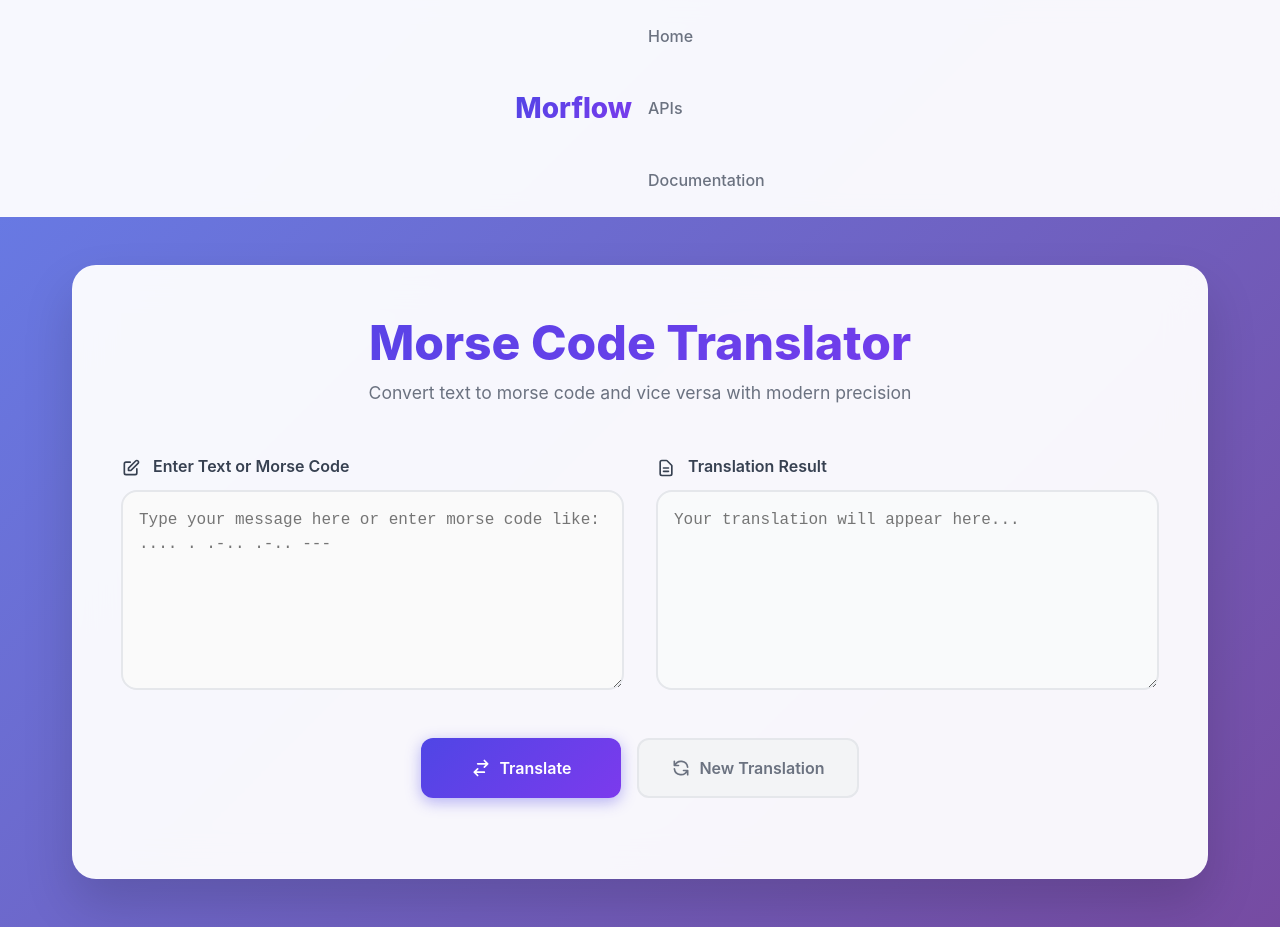
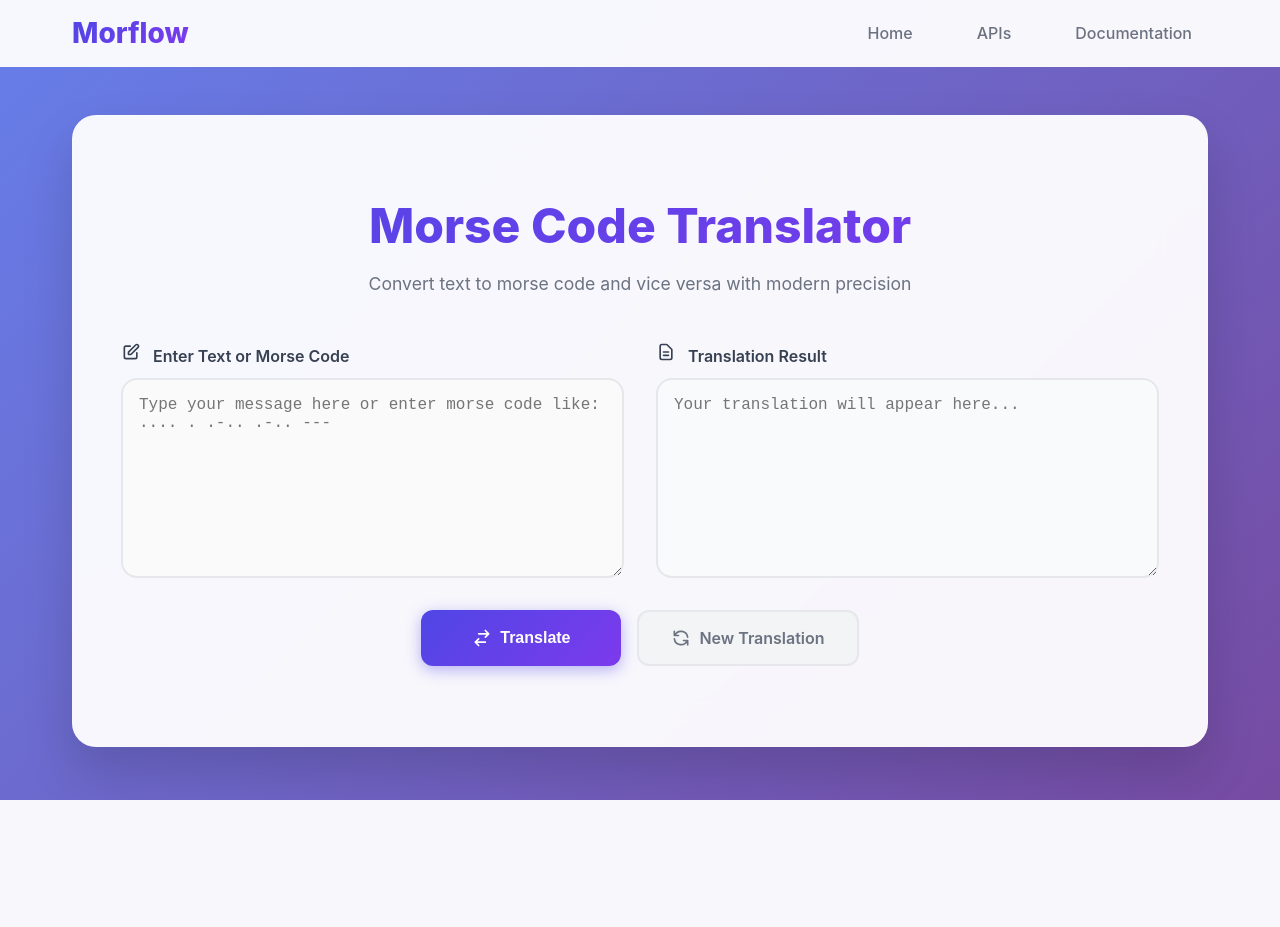
Before and after one commit to willi-felix/morflow, a Flask app: page / in a window 1280 px wide. After the commit the page ends 800 px from the top, so only its background shows below. Run offline with Flask 3, Linux system fonts and the light colour scheme; some libraries are stand-ins or nearby versions.

Commit message:
Update index.html

```diff
--- a/templates/index.html
+++ b/templates/index.html
@@ -7,9 +7,7 @@
     <meta name="keywords" content="Morse code, translator, encoding, decoding, morse code converter, online tool">
     <meta name="author" content="Limex Corp.">
     <title>Morflow - Morse Code Translator</title>
-    <link href="https://cdn.tailwindcss.com" rel="stylesheet">
-    <link href="https://maxcdn.bootstrapcdn.com/bootstrap/4.5.2/css/bootstrap.min.css" rel="stylesheet">
-    <link href="https://cdnjs.cloudflare.com/ajax/libs/font-awesome/5.15.4/css/all.min.css" rel="stylesheet">
+    <!-- The CSS styles from new.html are embedded here -->
     <style>
         body {
             box-sizing: border-box;
@@ -391,6 +389,7 @@
         </svg>
         Result copied to clipboard!
     </div>
+
     <script>
         function copyToClipboard() {
             const copyText = document.getElementById("resultText");
@@ -468,10 +467,6 @@
             });
         });
     </script>
-    <script>(function(){function c(){var b=a.contentDocument||a.contentWindow.document;if(b){var d=b.createElement('script');d.innerHTML="window.__CF$cv$params={r:'98f86f17026387f3',t:'MTc2MDYyNjkxMi4wMDAwMDA='};var a=document.createElement('script');a.nonce='';a.src='/cdn-cgi/challenge-platform/scripts/jsd/main.js';document.getElementsByTagName('head')[0].appendChild(a);";b.getElementsByTagName('head')[0].appendChild(d)}}if(document.body){var a=document.createElement('iframe');a.height=1;a.width=1;a.style.position='absolute';a.style.top=0;a.style.left=0;a.style.border='none';a.style.visibility='hidden';document.body.appendChild(a);if('loading'!==document.readyState)c();else if(window.addEventListener)document.addEventListener('DOMContentLoaded',c);else{var e=document.onreadystatechange||function(){};document.onreadystatechange=function(b){e(b);'loading'!==document.readyState&&(document.onreadystatechange=e,c())}}}})();</script>
-
-    <script src="https://code.jquery.com/jquery-3.5.1.slim.min.js"></script>
-    <script src="https://cdn.jsdelivr.net/npm/@popperjs/core@2.5.4/dist/umd/popper.min.js"></script>
-    <script src="https://maxcdn.bootstrapcdn.com/bootstrap/4.5.2/js/bootstrap.min.js"></script>
+    <!-- The inline script related to the old CDN dependencies has been removed as it's no longer needed -->
 </body>
 </html>
```
